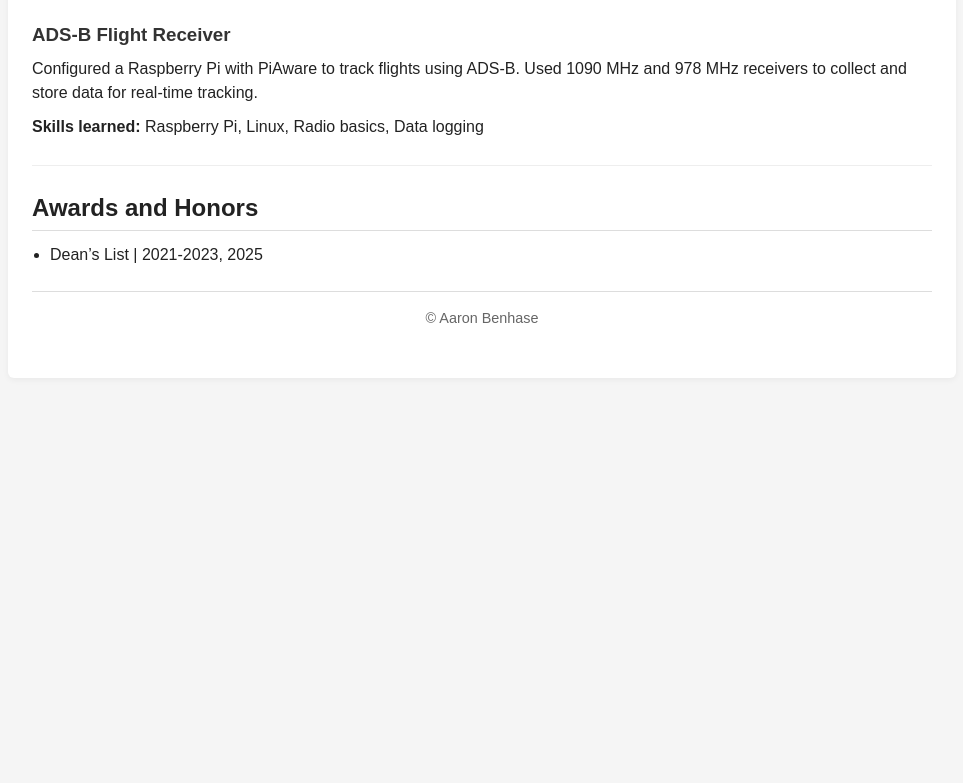
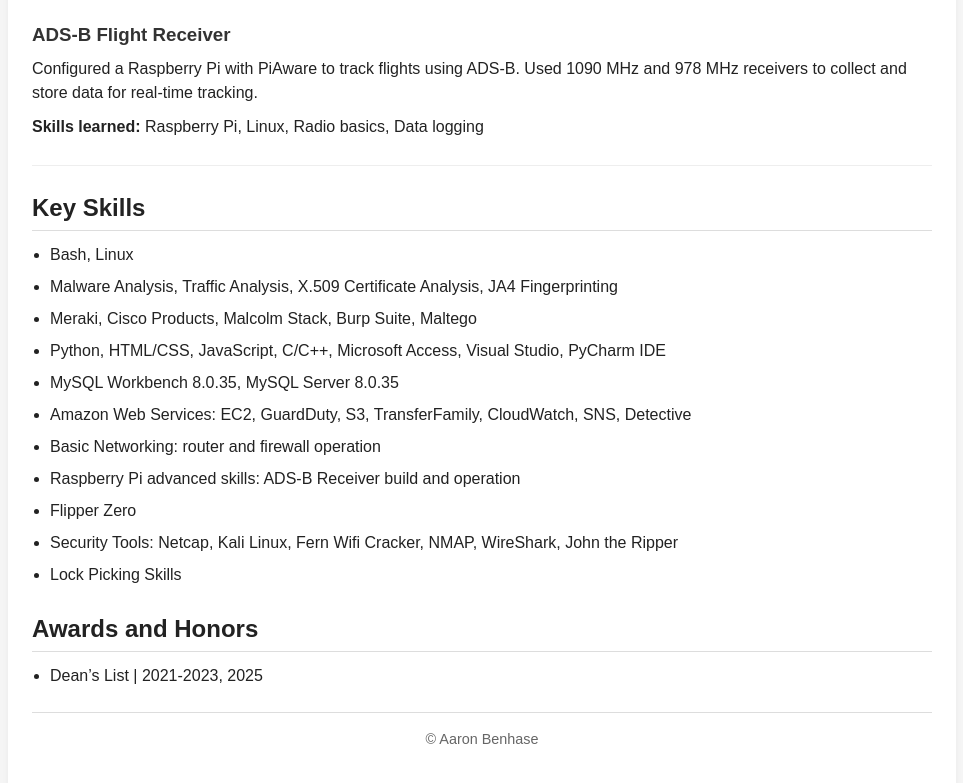
Before and after one commit to glorb4/glorb4.github.io, a plain HTML site: page index.html in a window 1280 px wide. Shown: the part 1747-2530 px from the top of the page, without its empty margins (158-1121 px from the left). Before the commit the page ends 2145 px from the top, so only its background shows below. Drawn offline with Linux system fonts and the light colour scheme.

Commit message:
Update index.html

```diff
--- a/index.html
+++ b/index.html
@@ -104,6 +104,25 @@
       </div>
     </section>
 
+    <!--Skills-->
+        <!-- Key Skills -->
+    <section id="skills">
+      <h2>Key Skills</h2>
+      <ul>
+        <li>Bash, Linux</li>
+        <li>Malware Analysis, Traffic Analysis, X.509 Certificate Analysis, JA4 Fingerprinting</li>
+        <li>Meraki, Cisco Products, Malcolm Stack, Burp Suite, Maltego</li>
+        <li>Python, HTML/CSS, JavaScript, C/C++, Microsoft Access, Visual Studio, PyCharm IDE</li>
+        <li>MySQL Workbench 8.0.35, MySQL Server 8.0.35</li>
+        <li>Amazon Web Services: EC2, GuardDuty, S3, TransferFamily, CloudWatch, SNS, Detective</li>
+        <li>Basic Networking: router and firewall operation</li>
+        <li>Raspberry Pi advanced skills: ADS-B Receiver build and operation</li>
+        <li>Flipper Zero</li>
+        <li>Security Tools: Netcap, Kali Linux, Fern Wifi Cracker, NMAP, WireShark, John the Ripper</li>
+        <li>Lock Picking Skills</li>
+      </ul>
+    </section>
+
     <!-- Awards -->
     <section id="awards">
       <h2>Awards and Honors</h2>
```
